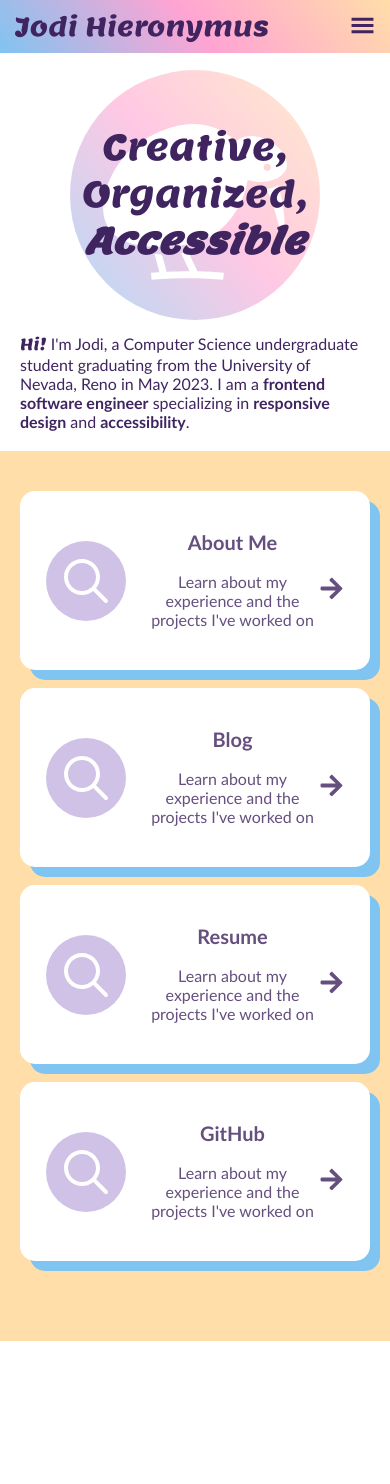
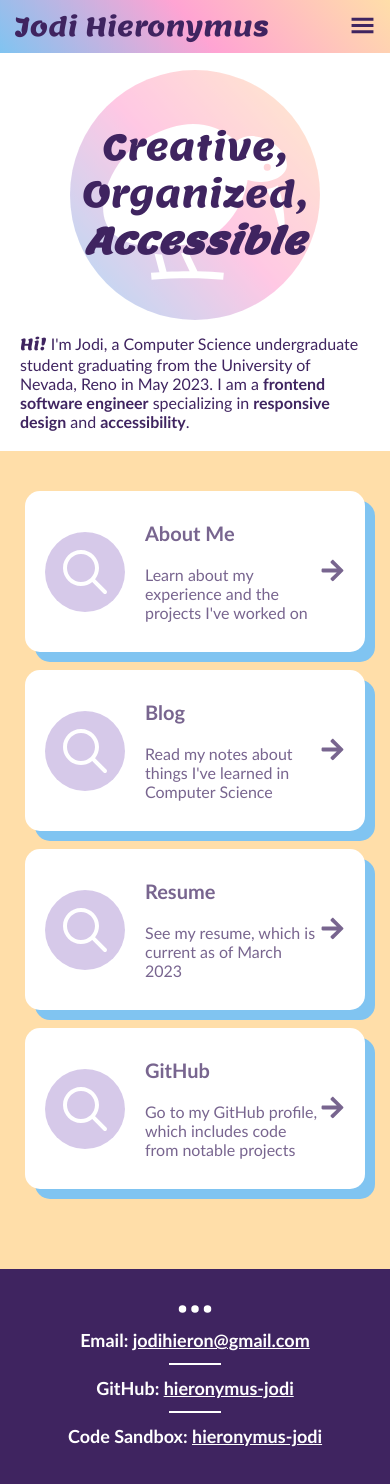
Before and after one commit to hieronymus-jodi/personal-site, a React (Create React App) app: page / in a window 390 px wide. Shown: the top 1484 px of the page. Before the commit the page ends 1341 px from the top, so only its background shows below. Built offline with nearby package versions, Linux system fonts and the light colour scheme.

Commit message:
Finalize homepage for mobile, add footer

```diff
--- a/src/components/Content/ArrowLinkCard.tsx
+++ b/src/components/Content/ArrowLinkCard.tsx
@@ -2,7 +2,7 @@ import styled from 'styled-components';
 import { RxMagnifyingGlass } from 'react-icons/rx';
 import { FaArrowRight } from 'react-icons/fa';
 import { COLOR } from '../../constants';
-import { H2, P } from '../Text';
+import { H2, P as BaseP } from '../Text';
 
 type ArrowLinkCardProps = {
   /**
@@ -23,20 +23,22 @@ type ArrowLinkCardProps = {
   icon: string;
 };
 
-const LinksCardWrapper = styled.button`
+const LinksCardWrapper = styled.a`
   background: ${COLOR.White};
   border: none;
   border-radius: 15px;
   box-shadow: 10px 10px ${COLOR.Pastel_Blue};
+  text-decoration: none;
 `;
 
 const LinksCardContent = styled.div`
+  width: 30rem;
   display: flex;
   align-items: center;
 
-  padding: 2rem;
+  padding: 3rem 2rem;
   color: ${COLOR.Dark_Purple};
-  opacity: 0.8;
+  opacity: 0.7;
   transition: 0.4s;
 
   :hover {
@@ -61,6 +63,10 @@ const DecorativeIcon = styled.div`
 
 const TextWrapper = styled.div``;
 
+const P = styled(BaseP)`
+  margin-block-start: 2rem;
+`;
+
 function GetIcon(icon: string) {
   switch (icon) {
     case 'magnifying-glass':
@@ -75,7 +81,7 @@ function ArrowLinkCard({
   icon,
 }: ArrowLinkCardProps) {
   return (
-    <LinksCardWrapper>
+    <LinksCardWrapper href={href}>
       <LinksCardContent>
         <DecorativeIcon>{GetIcon(icon)}</DecorativeIcon>
         <TextWrapper>
--- /dev/null
+++ b/src/components/Page/Footer/Footer.tsx
@@ -0,0 +1,70 @@
+import styled from 'styled-components';
+import { BsThreeDots } from 'react-icons/bs';
+import { COLOR, SCREEN_WIDTH } from '../../../constants';
+
+const FooterWrapper = styled.div`
+  background: ${COLOR.Dark_Purple};
+  padding: 2rem 0 6rem;
+  display: flex;
+  flex-direction: column;
+  align-items: center;
+`;
+
+const LinkWrapper = styled.div`
+  display: flex;
+  flex-direction: column;
+  align-items: center;
+
+  @media only screen and (min-width: ${SCREEN_WIDTH.Desktop}) {
+    flex-direction: row;
+  }
+`;
+
+const FooterLink = styled.span`
+  color: ${COLOR.White};
+  font-size: 1.8rem;
+  font-weight: bold;
+
+  a {
+    color: inherit;
+    font-size: inherit;
+  }
+`;
+
+const LinkDivider = styled.hr`
+  width: 5rem;
+  border: 1px solid ${COLOR.White};
+  margin: 1.2rem 0;
+
+  @media only screen and (min-width: ${SCREEN_WIDTH.Desktop}) {
+    width: 0rem;
+    height: 3rem;
+    margin: 0 1.6rem;
+  }
+`;
+
+function Footer() {
+  return (
+    <FooterWrapper>
+      <BsThreeDots role="presentation" size="4rem" color={COLOR.White} />
+      <LinkWrapper>
+        <FooterLink>
+          Email: <a href="mailto: jodihieron@gmail.com">jodihieron@gmail.com</a>
+        </FooterLink>
+        <LinkDivider />
+        <FooterLink>
+          GitHub:{' '}
+          <a href="https://github.com/hieronymus-jodi">hieronymus-jodi</a>
+        </FooterLink>
+        <LinkDivider />
+        <FooterLink>
+          {/* TODO: Get CodeSandbox username */}
+          Code Sandbox:{' '}
+          <a href="https://github.com/hieronymus-jodi">hieronymus-jodi</a>
+        </FooterLink>
+      </LinkWrapper>
+    </FooterWrapper>
+  );
+}
+
+export default Footer;
--- /dev/null
+++ b/src/components/Page/Footer/index.tsx
@@ -0,0 +1 @@
+export { default as Footer } from './Footer';
--- a/src/components/NavBar/NavBar.tsx
+++ b/src/components/Page/NavBar/NavBar.tsx
@@ -2,7 +2,7 @@ import React, { ReactNode, useState } from 'react';
 import styled, { css } from 'styled-components';
 import { GiHamburgerMenu } from 'react-icons/gi';
 import { TbLeaf } from 'react-icons/tb';
-import { COLOR, FONT, GRADIENT, SCREEN_WIDTH } from '../../constants';
+import { COLOR, FONT, GRADIENT, SCREEN_WIDTH } from '../../../constants';
 
 const Nav = styled.nav`
   position: relative;
--- a/src/components/Page/PageBase.tsx
+++ b/src/components/Page/PageBase.tsx
@@ -3,7 +3,8 @@ import { Outlet } from 'react-router-dom';
 import '../../index.css';
 import { KeyboardOnlyLink } from '../A11y';
 
-import { NavBar } from '../NavBar';
+import { Footer } from './Footer';
+import { NavBar } from './NavBar';
 
 function PageBase() {
   return (
@@ -13,6 +14,7 @@ function PageBase() {
       <div id="main">
         <Outlet />
       </div>
+      <Footer />
     </div>
   );
 }
--- a/src/components/PageSpecific/Home/Hero.tsx
+++ b/src/components/PageSpecific/Home/Hero.tsx
@@ -2,7 +2,7 @@ import React from 'react';
 import styled from 'styled-components';
 import { GiKiwiBird } from 'react-icons/gi';
 import { COLOR, GRADIENT } from '../../../constants';
-import { H1, P } from '../../Text';
+import { H1, P as BaseP } from '../../Text';
 
 const HeroWrapper = styled.div`
   padding: 0 2rem;
@@ -30,6 +30,11 @@ const Circle = styled.div`
   z-index: -1;
 `;
 
+const P = styled(BaseP)`
+  margin-block-start: 7rem;
+  margin-block-end: 2rem;
+`;
+
 function Hero() {
   return (
     <HeroWrapper>
--- a/src/components/PageSpecific/Home/Links.tsx
+++ b/src/components/PageSpecific/Home/Links.tsx
@@ -5,12 +5,13 @@ import { ArrowLinkCard } from '../../Content';
 import { Links_Data } from '../../../data';
 
 const LinksWrapper = styled.div`
+  display: flex;
+  flex-flow: column wrap;
+  gap: 1.8rem;
+  align-items: center;
+
   background: ${COLOR.Pastel_Yellow};
-  padding: 4rem 2rem 8rem;
-
-  * + * {
-    margin-block-start: 1.8rem;
-  }
+  padding: 4rem 0 8rem;
 `;
 
 function Links() {
--- a/src/components/Text/Text.tsx
+++ b/src/components/Text/Text.tsx
@@ -23,8 +23,6 @@ export const H2 = styled.h2`
 export const P = styled.p`
   font-size: 1.6rem;
   color: ${COLOR.Dark_Purple};
-  margin-block-start: 7rem;
-  margin-block-end: 2rem;
 
   span {
     font-size: inherit;
--- a/src/data/links.tsx
+++ b/src/data/links.tsx
@@ -7,20 +7,21 @@ export const Links_Data = [
   },
   {
     heading: 'Blog',
-    description: "Learn about my experience and the projects I've worked on",
-    href: '/about',
+    description: "Read my notes about things I've learned in Computer Science",
+    href: '/blog',
     icon: 'magnifying-glass',
   },
   {
     heading: 'Resume',
-    description: "Learn about my experience and the projects I've worked on",
-    href: '/about',
+    description: 'See my resume, which is current as of March 2023',
+    href: '/about', // TODO: Link to resume
     icon: 'magnifying-glass',
   },
   {
     heading: 'GitHub',
-    description: "Learn about my experience and the projects I've worked on",
-    href: '/about',
+    description:
+      'Go to my GitHub profile, which includes code from notable projects',
+    href: 'https://github.com/hieronymus-jodi',
     icon: 'magnifying-glass',
   },
 ];
```
Also changed, not shown: src/components/Page/NavBar/index.tsx (renamed from src/components/NavBar/index.tsx).
